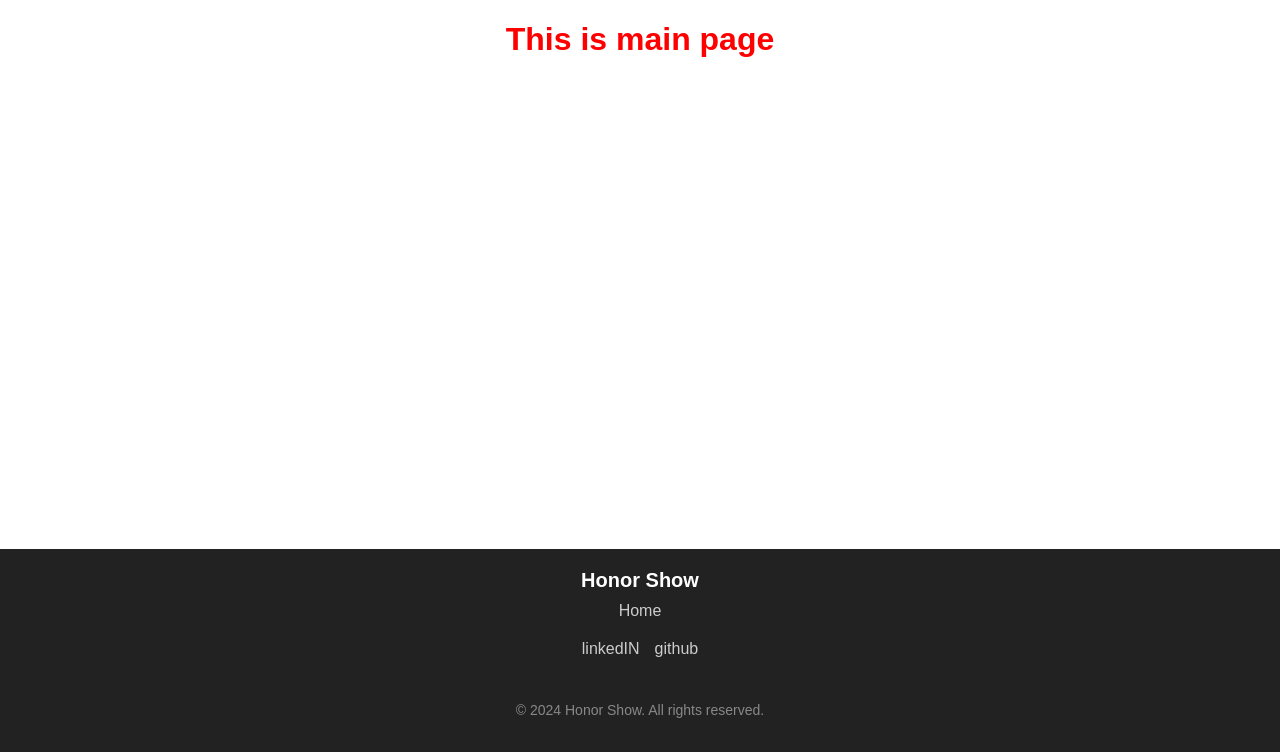
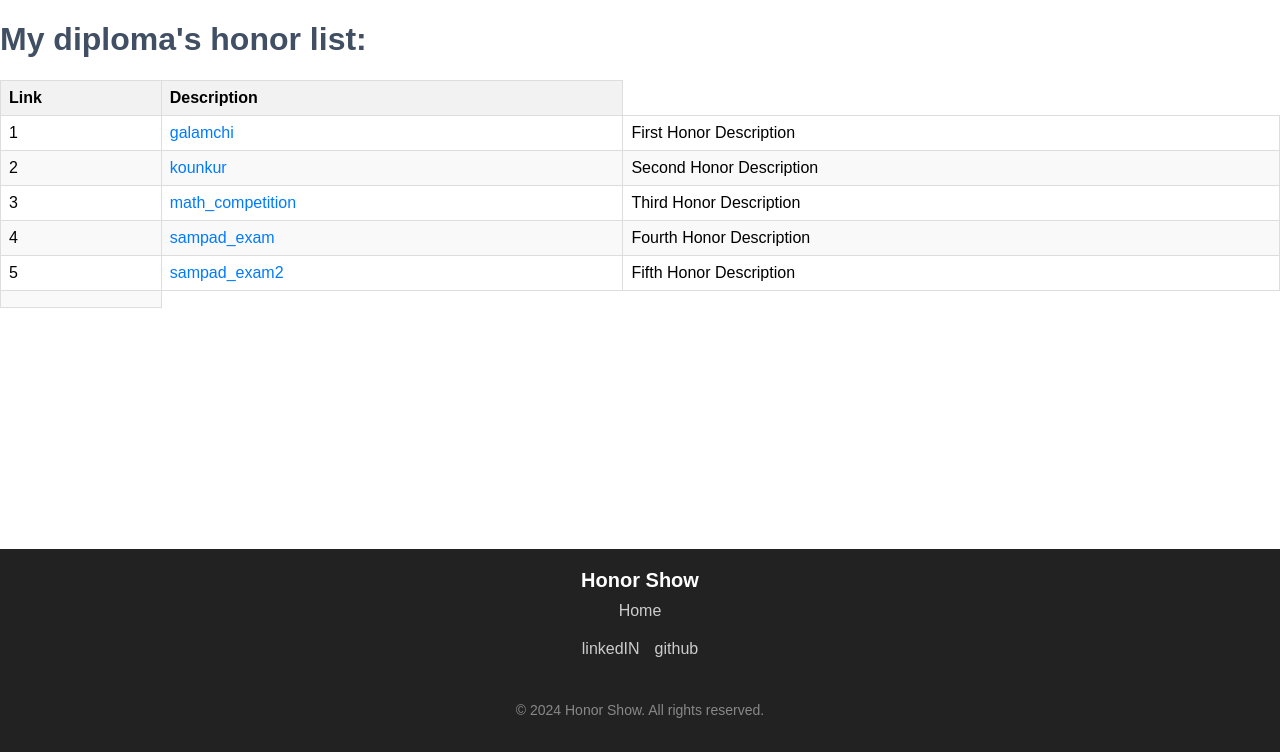
Before and after one commit to yasharzavary/honor_show, a Django app: page / in a window 1280 px wide. Shown: the part 48-800 px from the top of the page. Run offline with Django 5.2, Linux system fonts and the light colour scheme.

Commit message:
index updated

```diff
--- a/honor_show/static/css/main_style.css
+++ b/honor_show/static/css/main_style.css
@@ -94,3 +94,41 @@ footer {
     font-size: 14px;
     color: #888;
 }
+
+.honor-table {
+    width: 100%;
+    border-collapse: collapse;
+}
+
+.honor-table th, .honor-table td {
+    border: 1px solid #ddd;
+    padding: 8px;
+}
+
+.honor-table th {
+    background-color: #f2f2f2;
+    text-align: left;
+}
+
+.honor-table tr:nth-child(even) {
+    background-color: #f9f9f9;
+}
+
+.honor-table tr:hover {
+    background-color: #ddd;
+}
+
+.honor-table a {
+    text-decoration: none;
+    color: #007bff;
+}
+
+.honor-table a:hover {
+    text-decoration: underline;
+}
+
+h1{
+    color: #404f63;
+    text-align: left;
+
+}
--- a/honor_show/templates/main/index.html
+++ b/honor_show/templates/main/index.html
@@ -1,6 +1,47 @@
 {% extends 'maintemplate.html' %}
 
 {% block content %}
-  <h1 style="color:red;text-align:center;">This is main page</h1>
+  <h1 >My diploma's honor list:</h1>
+
+  <table class="honor-table">
+    <thead>
+        <tr>
+            <th>Link</th>
+            <th>Description</th>
+        </tr>
+    </thead>
+    <tbody>
+        <tr>
+            <td>1</td>
+            <td><a href="{% url 'will_make' %}">galamchi</a></td>
+            <td>First Honor Description</td>
+        </tr>
+        <tr>
+            <td>2</td>
+            <td><a href="{% url 'will_make' %}">kounkur</a></td>
+            <td>Second Honor Description</td>
+        </tr>
+        <tr>
+            <td>3</td>
+            <td><a href="{% url 'will_make' %}">math_competition</a></td>
+            <td>Third Honor Description</td>
+        </tr>
+        <tr>
+            <td>4</td>
+            <td><a href="{% url 'will_make' %}">sampad_exam</a></td>
+            <td>Fourth Honor Description</td>
+        </tr>
+        <tr>
+            <td>5</td>
+            <td><a href="{% url 'will_make' %}">sampad_exam2</a></td>
+            <td>Fifth Honor Description</td>
+        </tr>
+        <tr>
+            <td><a href="{% url 'all_in_one' %}"></a></td>
+        </tr>
+    </tbody>
+</table>
+
+
 
 {% endblock %}
```
